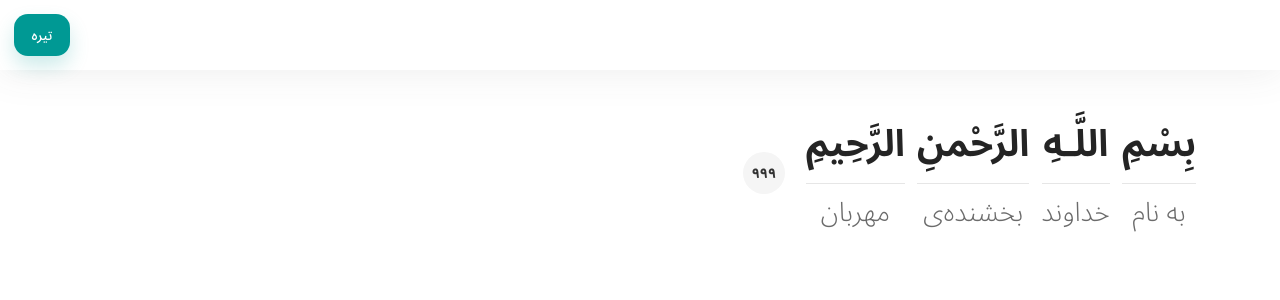
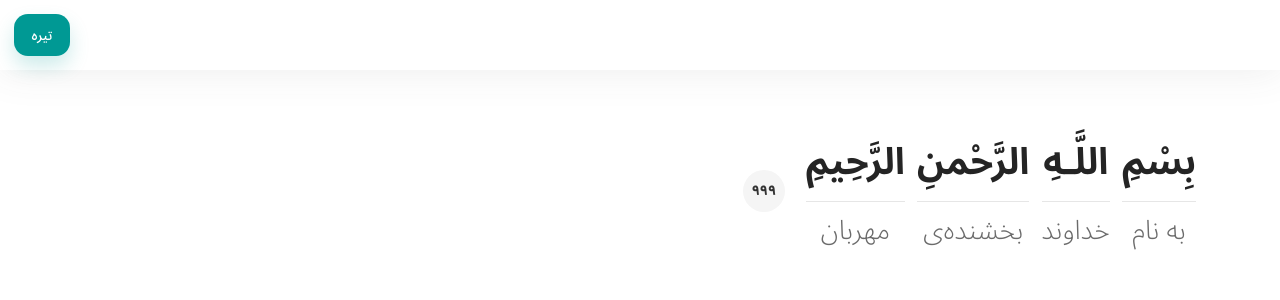
Before and after one commit to boroji/quran-hadi, a Next.js app: page / in a window 1280 px wide. Shown: the top 300 px of the page. Built offline with nearby package versions, Linux system fonts and the light colour scheme.

Commit message:
added 140 to the top navigation bar

```diff
--- a/components/UI/Layout/Wrapper.module.scss
+++ b/components/UI/Layout/Wrapper.module.scss
@@ -1,11 +1,11 @@
 @use '../../../scss/' as *;
 
 .wrapper {
-	padding: $px-120 $px-96;
+	padding: $px-140 $px-96;
 }
 
 @media screen and (max-width: $md) {
 	.wrapper {
-		padding: $px-120 $px-16;
+		padding: $px-140 $px-16;
 	}
 }
```
